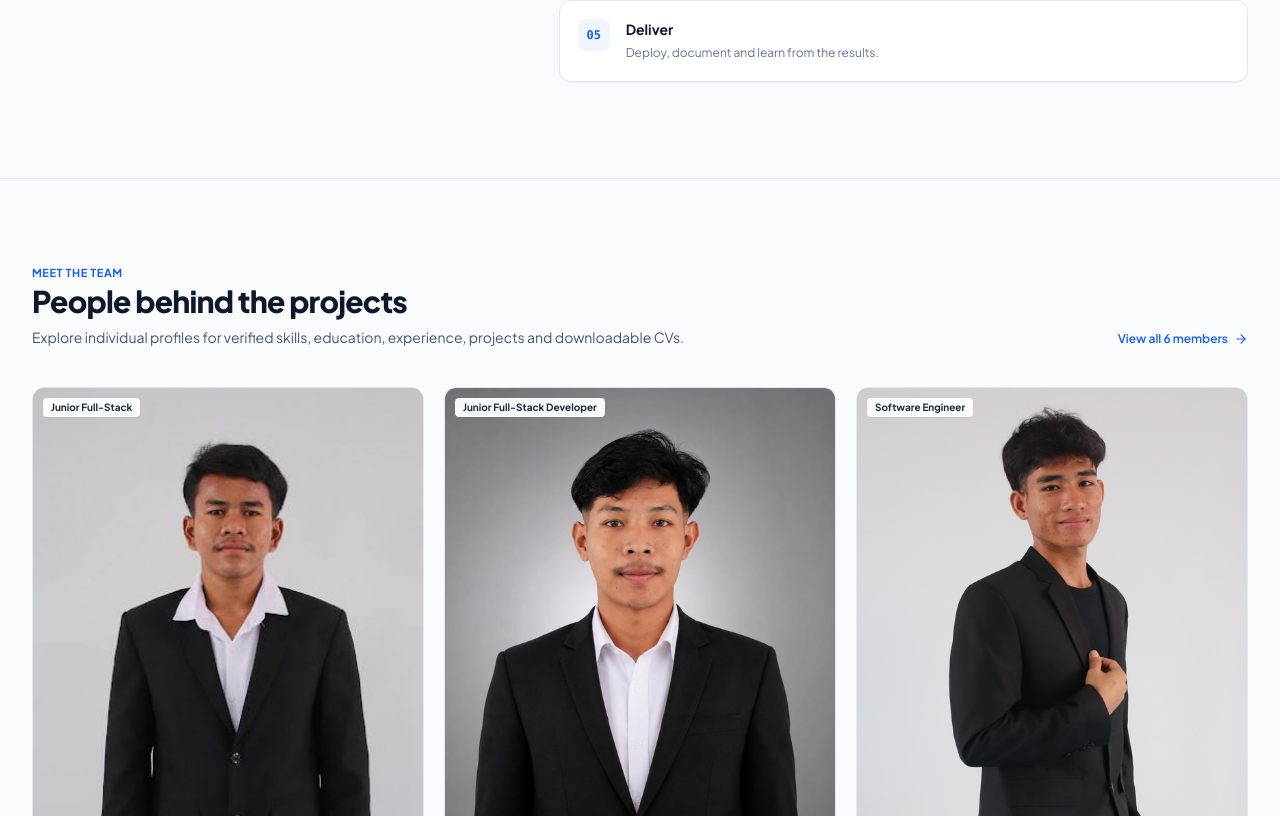
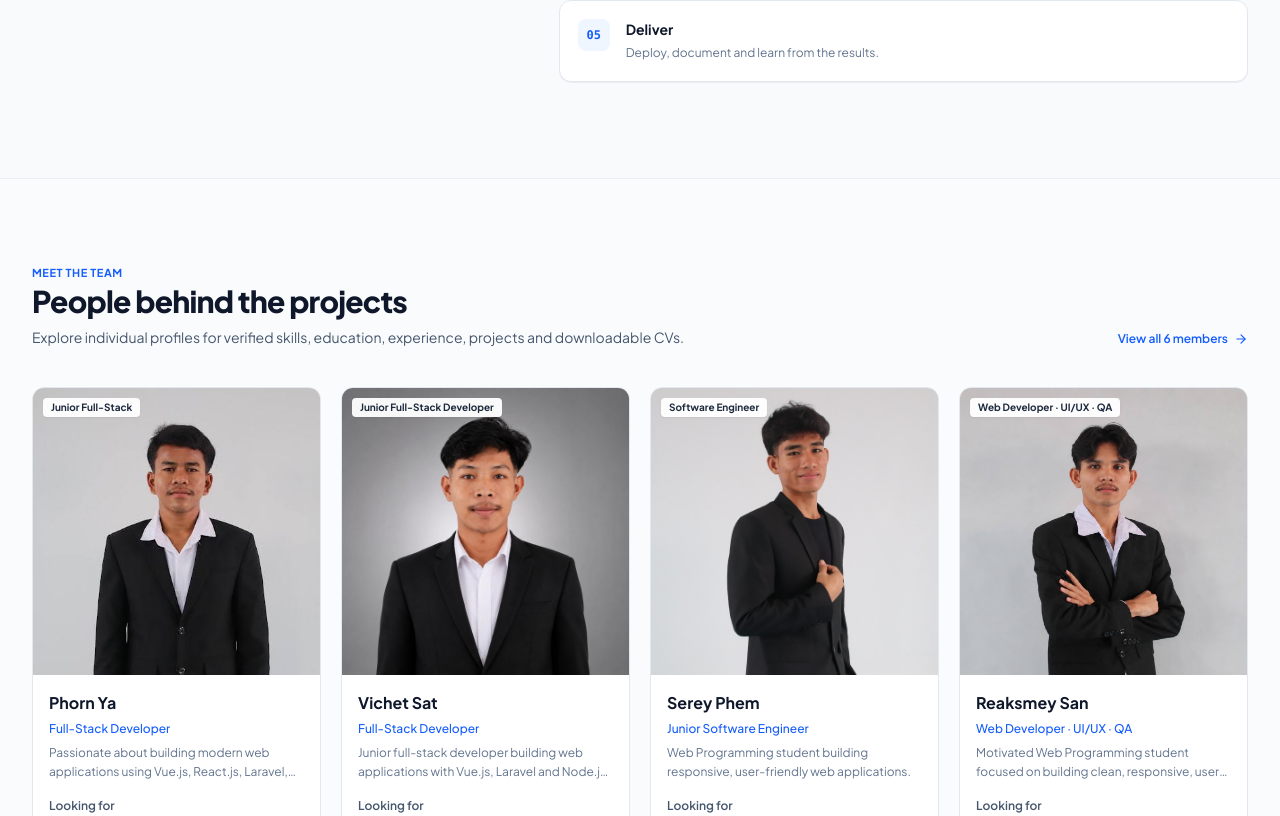
Before and after one commit to TosDevelop/TosDevelop_Portfolio, a React (Vite) app: page / in a window 1280 px wide. Shown: the part 1984-2800 px from the top of the page. Built offline with nearby package versions, Linux system fonts and the light colour scheme; no server answers; a web font is replaced by a local one.

Commit message:
Make team cards compact with four-column layout

```diff
--- a/src/data/team/sokha-rathana/en.ts
+++ b/src/data/team/sokha-rathana/en.ts
@@ -5,7 +5,7 @@ export const en = {
   role: 'Enterprise Applications & Software Development Engineer',
   tagline:
     'Software development professional focused on building practical applications and improving business workflows.',
-  badge: 'Enterprise Applications | Software Development',
+  badge: 'Software Developer',
   bio: 'Enterprise Applications & Software Development Engineer and Web Programming student at Passerelles Numériques Cambodia (PNC). Hands-on experience with Vue.js, JavaScript, React.js, PHP, Laravel, Node.js, REST APIs, and MySQL. Has worked on full-stack applications involving authentication, role-based access control, CRUD workflows, and database integration. Interested in developing reliable business applications, learning enterprise systems, and solving real operational problems through software.',
   languages: [
     { language: 'Khmer', level: 'Native' },
--- a/src/pages/home/FeaturedTeamSection.tsx
+++ b/src/pages/home/FeaturedTeamSection.tsx
@@ -48,14 +48,14 @@ export const FeaturedTeamSection: React.FC<FeaturedTeamSectionProps> = ({
         </div>
 
         {/* Team Members Grid */}
-        <div className="grid grid-cols-1 sm:grid-cols-2 lg:grid-cols-3 gap-4 lg:gap-5">
+        <div className="grid grid-cols-1 sm:grid-cols-2 lg:grid-cols-4 gap-4 lg:gap-5">
           {TEAM_MEMBERS.map((member) => (
             <div
               key={member.id}
               className="hover-lift flex flex-col rounded-xl border border-slate-200 dark:border-slate-800 bg-white dark:bg-slate-900 overflow-hidden shadow-2xs hover:shadow-md hover:border-slate-300 dark:hover:border-slate-700 transition-all duration-200"
             >
               {/* Photo Area with Top Badge */}
-              <div className="relative aspect-[4/4.5] bg-slate-100 dark:bg-slate-800 overflow-hidden">
+              <div className="relative aspect-square bg-slate-100 dark:bg-slate-800 overflow-hidden">
                 <Avatar
                   src={member.image}
                   alt={member.name}
--- a/src/pages/team/TeamPage.tsx
+++ b/src/pages/team/TeamPage.tsx
@@ -75,7 +75,7 @@ export const TeamPage: React.FC<TeamPageProps> = ({
       {/* Member Cards Grid */}
       <div
         key={activeCategory}
-        className="stagger-enter grid grid-cols-1 sm:grid-cols-2 lg:grid-cols-3 gap-6"
+        className="stagger-enter grid grid-cols-1 sm:grid-cols-2 lg:grid-cols-4 gap-6"
       >
         {filteredMembers.map((member) => (
           <div
@@ -83,7 +83,7 @@ export const TeamPage: React.FC<TeamPageProps> = ({
             className="hover-lift flex flex-col rounded-xl border border-slate-200 dark:border-slate-800 bg-white dark:bg-slate-900 overflow-hidden shadow-2xs hover:shadow-md hover:border-slate-300 dark:hover:border-slate-700 transition-all duration-200"
           >
             {/* Portrait Image Area */}
-            <div className="relative aspect-[4/4.8] bg-slate-100 dark:bg-slate-800 overflow-hidden">
+            <div className="relative aspect-square bg-slate-100 dark:bg-slate-800 overflow-hidden">
               <Avatar
                 src={member.image}
                 alt={member.name}
```
